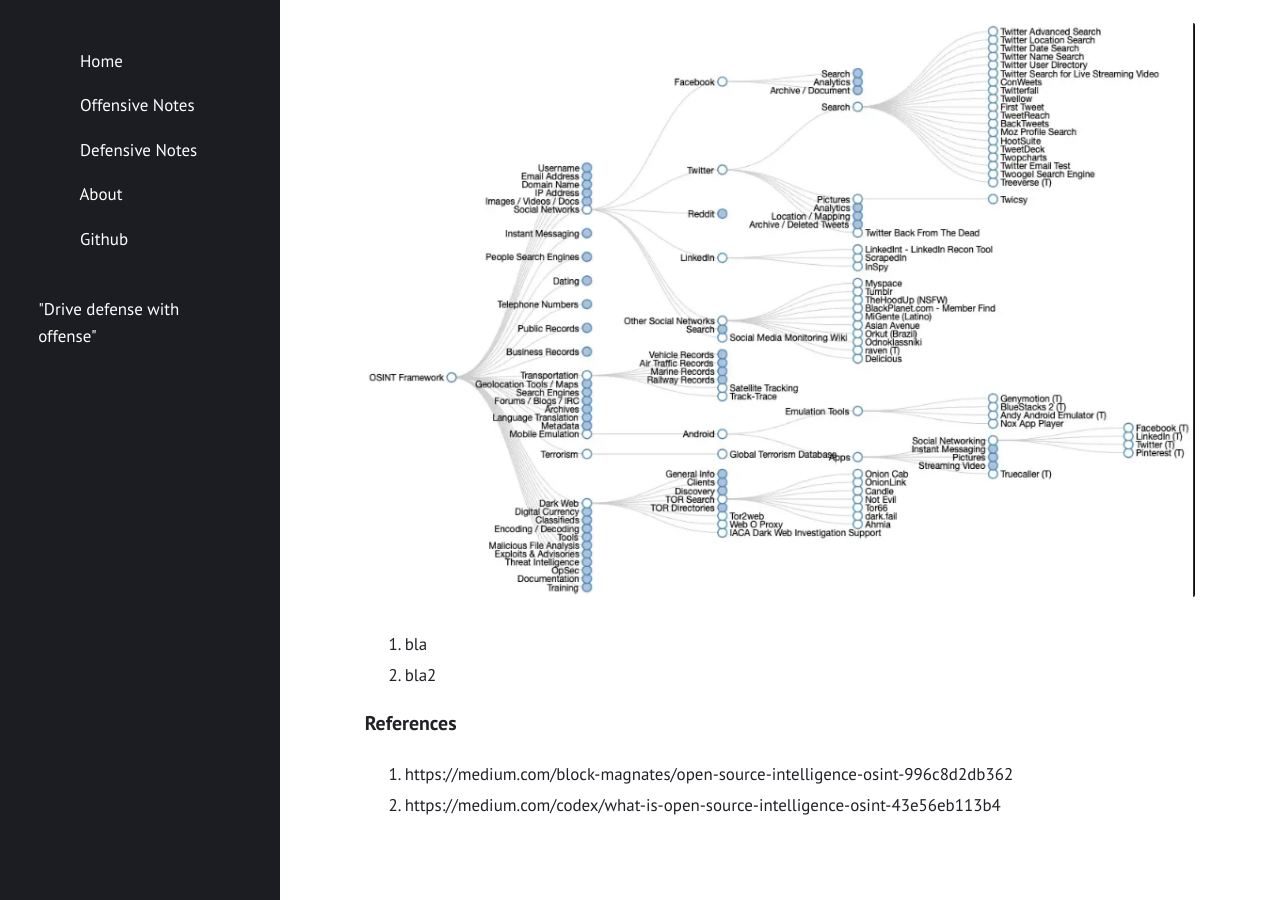
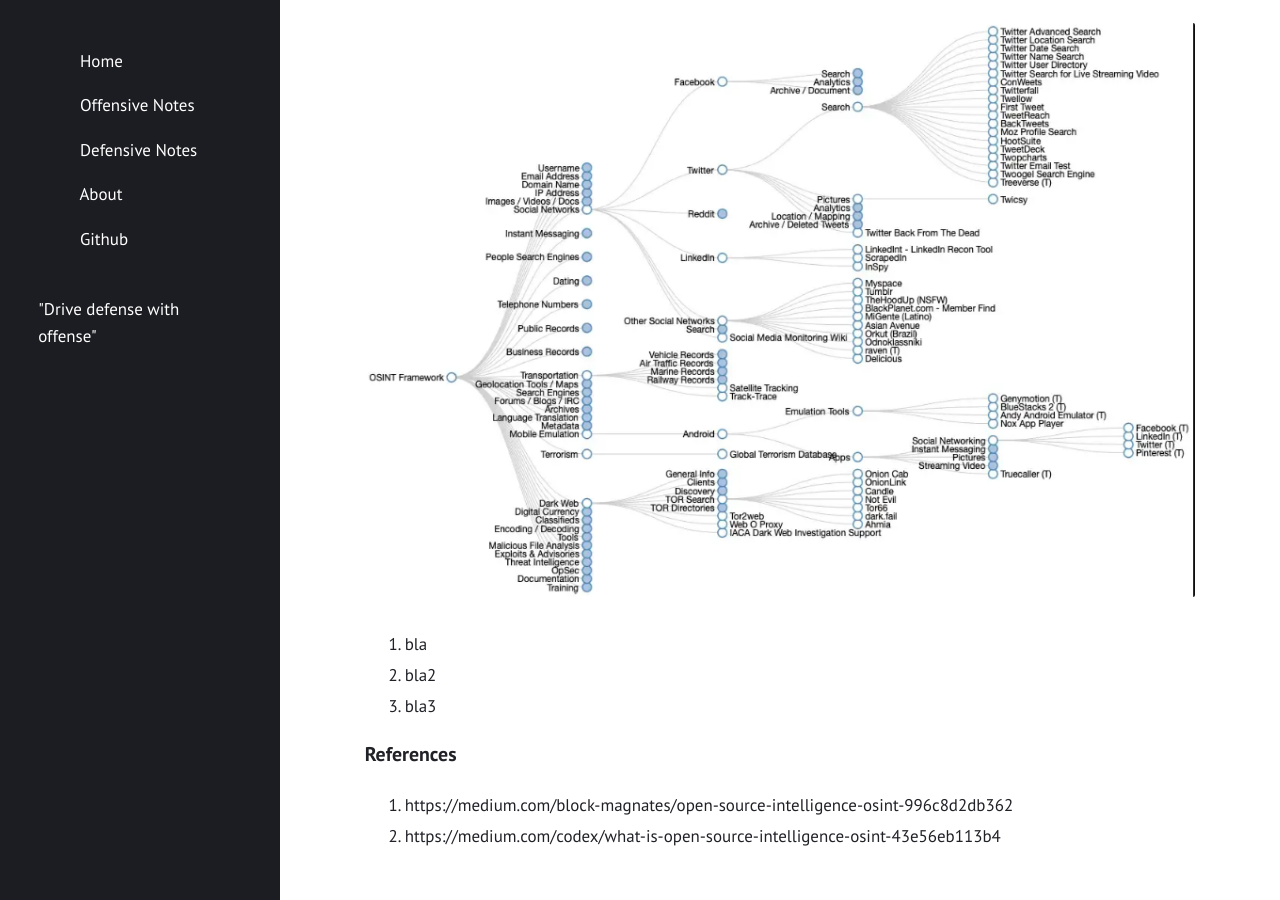
Before and after one commit to Fil88/Fil88.github.io, a Jekyll site: the page built from _posts/2021-02-01-Open-Source-Intelligence-(OSINT).md, in a window 1280 px wide and 900 px high, scrolled down 970 px. Built offline with Jekyll 4.4.1, drawn with Linux system fonts in a browser that asks for light colours.

Commit message:
Update 2021-02-01-Open-Source-Intelligence-(OSINT).md

```diff
--- a/_posts/2021-02-01-Open-Source-Intelligence-(OSINT).md
+++ b/_posts/2021-02-01-Open-Source-Intelligence-(OSINT).md
@@ -23,6 +23,7 @@
 
 1. bla
 2. bla2
+3. bla3
 
 
 
```
